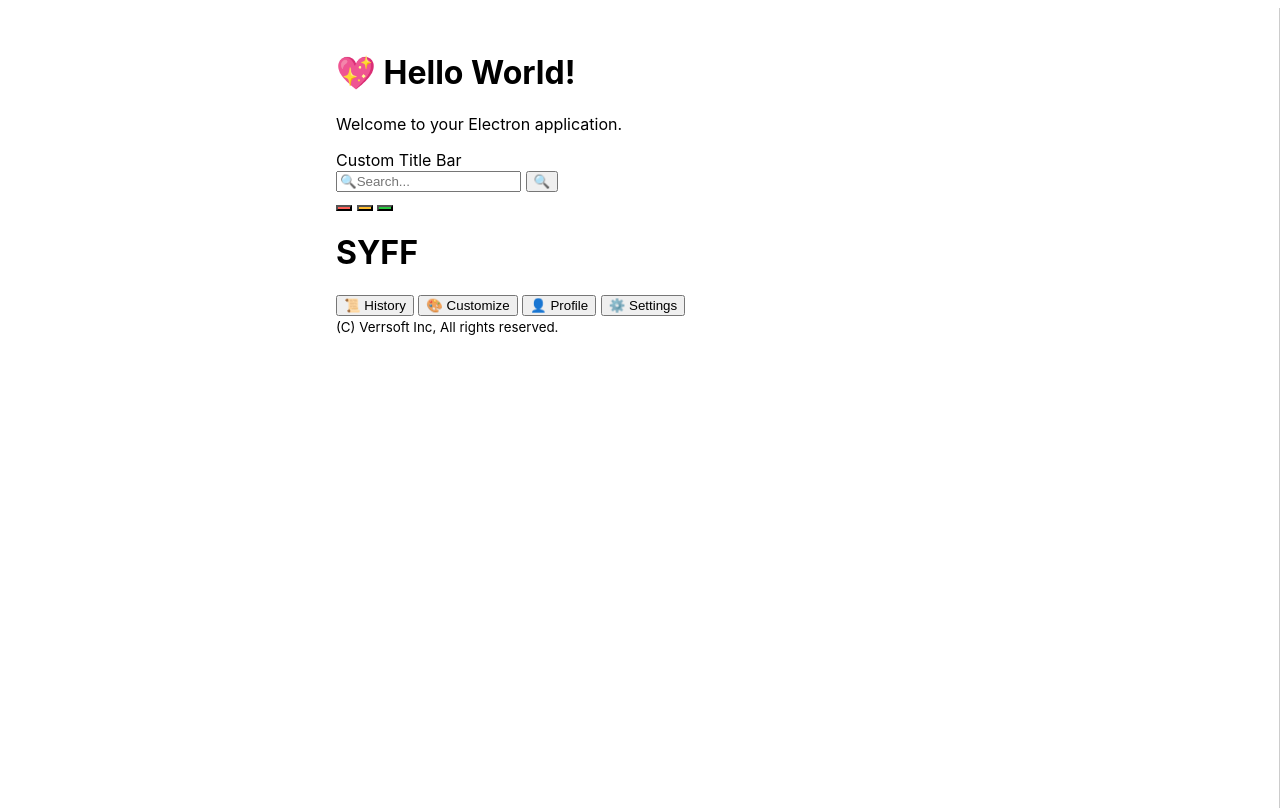
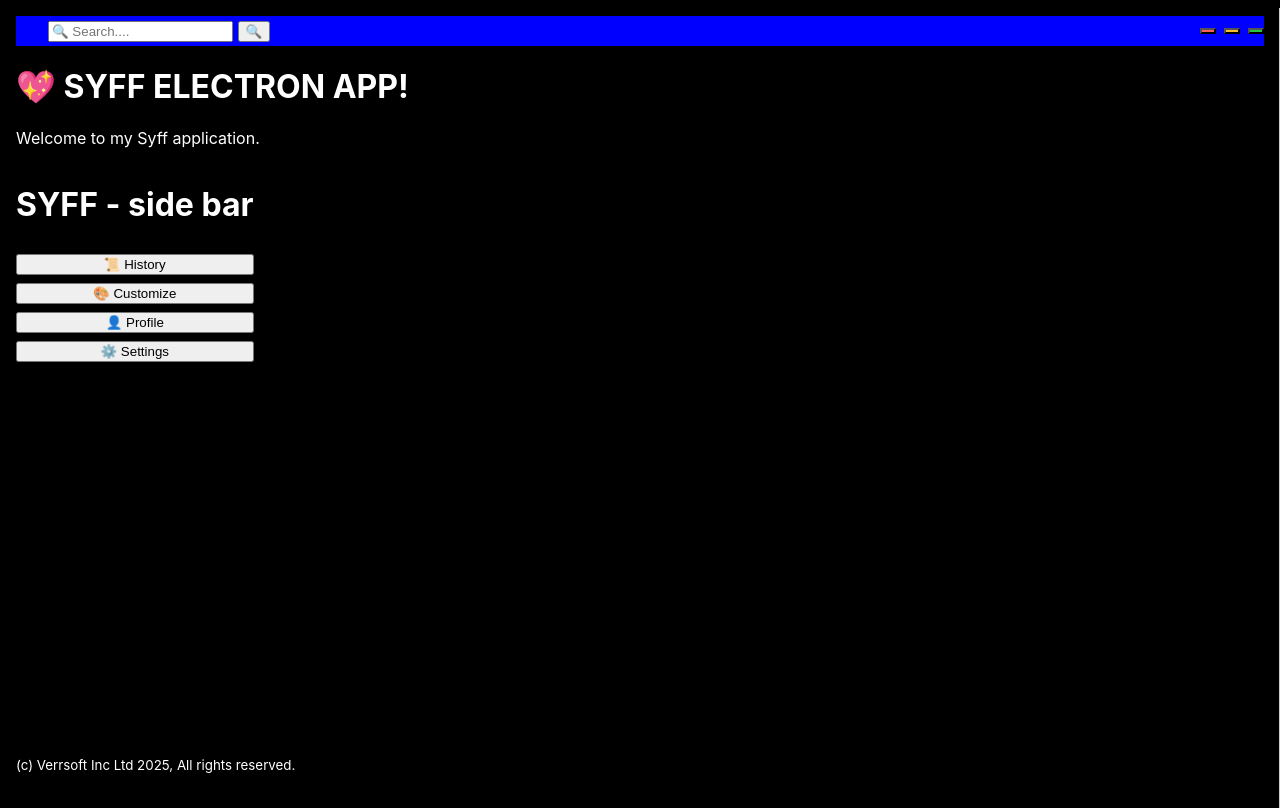
Before and after one commit to SourceCodeMagnus119/src, an Electron app: page src/index.html in a window 1280 px wide. Drawn offline with Linux system fonts and the light colour scheme.

Commit message:
HOME_PAGE_SYNTAX_UPDATE x SIDE_BAR_ID_NAME_UPDATE x COPY_RIGHT_FOOTER_SYNTAX_UPDATE. k1n4c0a0x03n5

```diff
--- a/src/index.css
+++ b/src/index.css
@@ -2,11 +2,13 @@ body {
   font-family: -apple-system, BlinkMacSystemFont, 'Segoe UI', Roboto, Helvetica,
     Arial, sans-serif;
   margin: auto;
-  max-width: 38rem;
-  padding: 2rem;
+  max-width: 78rem;
+  padding: 1rem;
+  background: black;
+  color: white;
 }
 
-/* .titlebar {
+.titlebar {
   height: 30px;
   background: blue;
   color: white;
@@ -19,9 +21,30 @@ body {
 .search-bar {
   width: 100%;
   padding: 0.5rem 1rem;
-  border: 1px solid #ccc;
-  border-radius: 4px;
   font-size: 1rem;
   box-sizing: border-box;
-  margin-bottom: 1rem;
-} */
+  margin: 1rem;
+}
+
+.window-controls-macos-traffic-lights {
+  display: flex;
+  gap: 8px;
+  align-items: center;
+  margin-left: 8px;
+  height: 100%;
+}
+
+.side-bar {
+  display: inline-flex;
+  width: fit-content;
+  flex-direction: column;
+  gap: 0.5rem;
+
+  .sidebar-footer {
+    position: absolute;
+    width: fit-content;
+    padding-bottom: 2%;
+    bottom: 0;
+    width: 70%;
+  }
+}
--- a/src/index.html
+++ b/src/index.html
@@ -7,15 +7,12 @@
     <link rel="Syff icon" href="/Users/Untoasted_Raisin/Pictures/thumb-test.png" type="image/x-icon">
   </head>
   <body>
-    <h1>💖 Hello World!</h1>
-    <p>Welcome to your Electron application.</p>
-
     <header>
-      Custom Title Bar
+      <!-- Custom Title Bar -->
       <div class="titlebar">
         <!-- Search Bar -->
         <div class="search-bar">
-          <input type="text" placeholder="🔍Search..." />
+          <input type="text" placeholder="🔍 Search...." />
           <button class="search-button">🔍</button>
         </div>
 
@@ -28,9 +25,12 @@
       </div>
     </header>
 
+    <h1>💖 SYFF ELECTRON APP!</h1>
+    <p>Welcome to my Syff application.</p>
+
     <!-- Side Bar  -->
     <div class="side-bar" id="side-bar">
-      <h1>SYFF</h1>
+      <h1>SYFF - side bar</h1>
       <!-- 4 buttons (History, Customize, Profile, Settings ) with icons -->
       <button class="sidebar-btn" title="History">
         <span>📜</span> History
@@ -50,7 +50,7 @@
 
       <!-- Footer -->
       <footer class="sidebar-footer">
-        <small>(C) Verrsoft Inc, All rights reserved.</small>
+        <small>(c) Verrsoft Inc Ltd 2025, All rights reserved.</small>
       </footer>
     </div>
 
```
